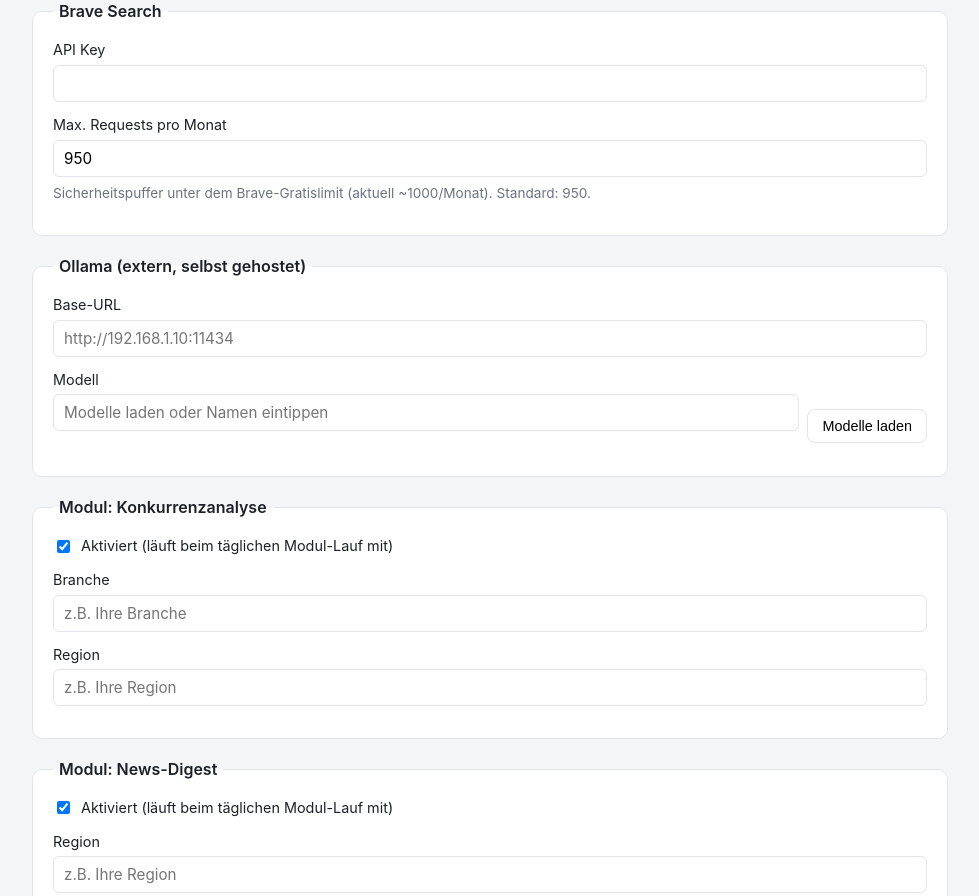
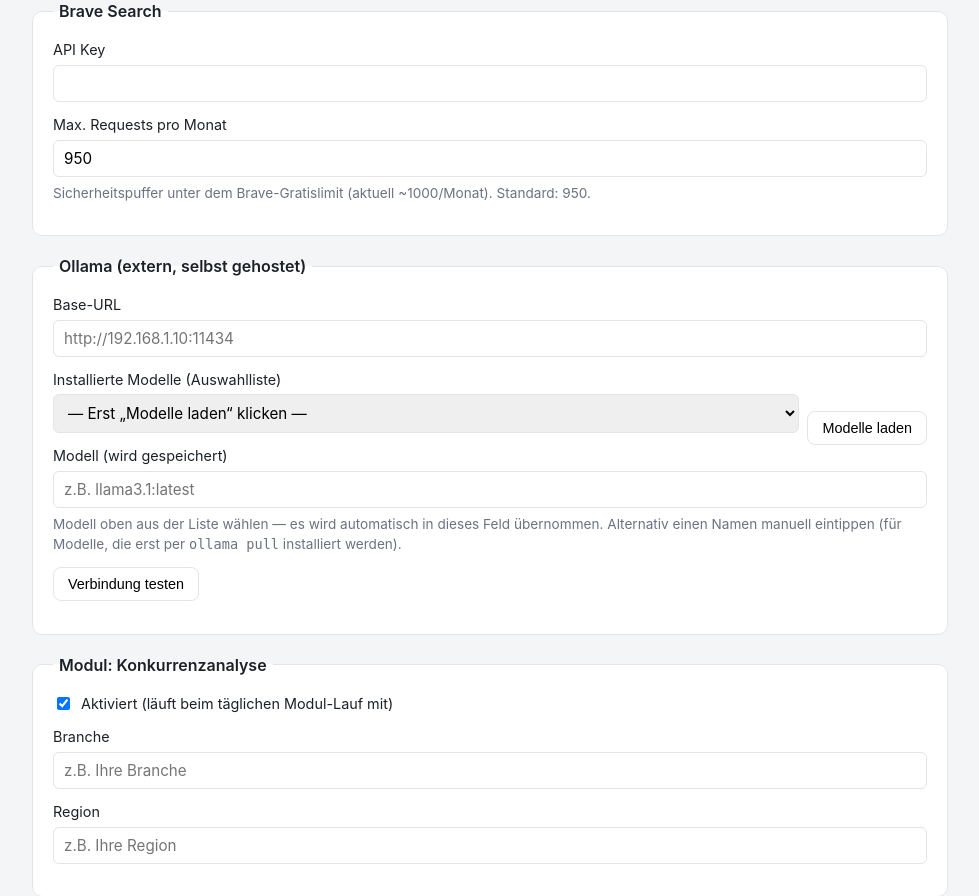
Before and after one commit to HatchetMan111/BraveResearchProxmox, a FastAPI app: page /settings in a window 1280 px wide. Shown: the part 136-1032 px from the top of the page, without its empty margins (150-1129 px from the left). Run offline with FastAPI, Linux system fonts and the light colour scheme.

Commit message:
Fix: Ollama-Modellauswahl als echtes Dropdown, 404-Fehler verständlich + Verbindungstest

```diff
--- a/app/web/server.py
+++ b/app/web/server.py
@@ -122,7 +122,7 @@
     raw_cfg["brave"]["api_key"] = get("brave_api_key", raw_cfg["brave"].get("api_key", ""))
     raw_cfg["brave"]["max_requests_per_month"] = int(get("brave_max_requests_per_month", "950") or 950)
 
-    raw_cfg["ollama"]["base_url"] = get("ollama_base_url")
+    raw_cfg["ollama"]["base_url"] = get("ollama_base_url").rstrip("/")
     raw_cfg["ollama"]["model"] = get("ollama_model")
 
     comp = raw_cfg["modules"].setdefault("competitor_analysis", {})
@@ -171,6 +171,75 @@
         return JSONResponse({"models": [], "error": f"Ollama nicht erreichbar: {exc}"})
     except ValueError:
         return JSONResponse({"models": [], "error": "Unerwartete Antwort von Ollama."})
+
+
+@app.get("/api/ollama-test")
+def api_ollama_test(base_url: str = "", model: str = ""):
+    """Prüft vor dem Speichern/Lauf, ob Base-URL erreichbar ist und das Modell
+    dort installiert ist. Gibt klares Feedback statt dem kryptischen
+    '404 Client Error for /api/generate' erst beim nächtlichen Lauf."""
+    url = (base_url or "").strip().rstrip("/")
+    name = (model or "").strip()
+    if not url:
+        return JSONResponse({"ok": False, "message": "Keine Ollama-URL angegeben."})
+    if not name:
+        return JSONResponse({"ok": False, "message": "Kein Modell angegeben."})
+    try:
+        resp = requests.get(f"{url}/api/tags", timeout=8)
+        resp.raise_for_status()
+        data = resp.json()
+        models = sorted({m.get("name") for m in data.get("models", []) if m.get("name")})
+    except requests.RequestException as exc:
+        return JSONResponse(
+            {
+                "ok": False,
+                "message": f"Ollama unter {url} nicht erreichbar: {exc}. "
+                "Läuft Ollama? Stimmt IP/Port? Erreichbar vom LXC aus?",
+            }
+        )
+    except ValueError:
+        return JSONResponse({"ok": False, "message": "Unerwartete Antwort von Ollama (/api/tags)."})
+
+    # "llama3.1" soll auch "llama3.1:latest" treffen
+    def _base(n: str) -> str:
+        return n.split(":")[0].lower()
+
+    match = name in models or any(_base(m) == _base(name) for m in models)
+    if not match:
+        shown = ", ".join(models[:10]) if models else "keine"
+        return JSONResponse(
+            {
+                "ok": False,
+                "models": models,
+                "message": f"Modell '{name}' ist auf {url} NICHT installiert. "
+                f"Installiert: {shown}. "
+                f"Auf dem Ollama-Host 'ollama pull {name}' ausführen "
+                f"oder ein installiertes Modell aus der Liste wählen.",
+            }
+        )
+
+    # Optionaler Tiefen-Check per /api/show (ältere Ollama-Versionen ohne
+    # diesen Endpunkt gelten bei Tags-Treffer trotzdem als OK).
+    try:
+        show = requests.post(f"{url}/api/show", json={"name": name}, timeout=15)
+        if show.status_code == 404:
+            return JSONResponse(
+                {
+                    "ok": False,
+                    "models": models,
+                    "message": f"Modell '{name}' meldet 404 per /api/show "
+                    f"-- exakten Namen aus der Liste übernehmen.",
+                }
+            )
+        show.raise_for_status()
+    except requests.RequestException:
+        pass  # Tags-Treffer reicht als Positiv-Signal
+    except ValueError:
+        pass
+
+    return JSONResponse(
+        {"ok": True, "models": models, "message": f"✔ OK: '{name}' auf {url} bereit."}
+    )
 
 
 def _execute_run(module_name: str) -> None:
--- a/app/web/templates/settings.html
+++ b/app/web/templates/settings.html
@@ -25,15 +25,24 @@
     </label>
     <div class="model-row">
       <div>
-        <label>Modell
-          <input type="text" id="ollama_model" name="ollama_model" list="ollama-models-list"
-                 value="{{ cfg.ollama.model }}" placeholder="Modelle laden oder Namen eintippen">
-          <datalist id="ollama-models-list"></datalist>
+        <label>Installierte Modelle (Auswahlliste)
+          <select id="ollama_model_select">
+            <option value="">— Erst „Modelle laden“ klicken —</option>
+          </select>
         </label>
       </div>
       <button type="button" class="btn" id="load-models-btn">Modelle laden</button>
     </div>
-    <p class="model-status" id="model-status"></p>
+    <label>Modell (wird gespeichert)
+      <input type="text" id="ollama_model" name="ollama_model"
+             value="{{ cfg.ollama.model }}" placeholder="z.B. llama3.1:latest">
+    </label>
+    <p class="hint">Modell oben aus der Liste wählen — es wird automatisch in dieses Feld übernommen. Alternativ einen Namen manuell eintippen (für Modelle, die erst per <code>ollama pull</code> installiert werden).</p>
+    <div class="model-row">
+      <button type="button" class="btn" id="test-ollama-btn">Verbindung testen</button>
+    </div>
+    <p class="model-status" id="model-status" aria-live="polite"></p>
+    <p class="model-status" id="ollama-test-status" aria-live="polite"></p>
   </fieldset>
 
   <fieldset>
@@ -102,37 +111,119 @@
 (function () {
   const baseUrlInput = document.getElementById("ollama_base_url");
   const modelInput = document.getElementById("ollama_model");
-  const datalist = document.getElementById("ollama-models-list");
+  const modelSelect = document.getElementById("ollama_model_select");
   const statusEl = document.getElementById("model-status");
+  const testStatusEl = document.getElementById("ollama-test-status");
   const loadBtn = document.getElementById("load-models-btn");
+  const testBtn = document.getElementById("test-ollama-btn");
+
+  function setStatus(el, msg, ok) {
+    el.textContent = msg;
+    el.style.color = ok === true ? "var(--ok)" : ok === false ? "var(--error)" : "";
+  }
+
+  function fillSelect(models) {
+    const current = modelInput.value.trim();
+    modelSelect.innerHTML = "";
+    const placeholder = document.createElement("option");
+    placeholder.value = "";
+    placeholder.textContent = models.length
+      ? "— Modell wählen (übernimmt ins Feld unten) —"
+      : "— Keine Modelle gefunden —";
+    modelSelect.appendChild(placeholder);
+    models.forEach(function (name) {
+      const opt = document.createElement("option");
+      opt.value = name;
+      opt.textContent = name;
+      modelSelect.appendChild(opt);
+    });
+    // Bereits gespeicherten Wert vorauswählen, auch wenn er (noch) nicht
+    // in der Serverliste steht (z.B. manuell eingetippt).
+    if (current && !models.includes(current)) {
+      const opt = document.createElement("option");
+      opt.value = current;
+      opt.textContent = current + " (gespeichert)";
+      modelSelect.appendChild(opt);
+    }
+    if (current) {
+      modelSelect.value = current;
+    }
+  }
 
   async function loadModels() {
     const baseUrl = baseUrlInput.value.trim();
     if (!baseUrl) {
-      statusEl.textContent = "Erst eine Ollama Base-URL eintragen.";
+      setStatus(statusEl, "Erst eine Ollama Base-URL eintragen.", false);
       return;
     }
-    statusEl.textContent = "Lade Modelle …";
+    setStatus(statusEl, "Lade Modelle …");
+    loadBtn.disabled = true;
     try {
       const resp = await fetch("/api/ollama-models?base_url=" + encodeURIComponent(baseUrl));
       const data = await resp.json();
-      datalist.innerHTML = "";
       if (data.models && data.models.length) {
-        data.models.forEach(function (name) {
-          const opt = document.createElement("option");
-          opt.value = name;
-          datalist.appendChild(opt);
-        });
-        statusEl.textContent = data.models.length + " installierte(s) Modell(e) gefunden -- aus der Liste wählen oder eigenen Namen eintippen.";
+        fillSelect(data.models);
+        setStatus(statusEl, data.models.length + " installierte(s) Modell(e) gefunden — oben aus der Liste wählen, es wird ins Feld darunter übernommen.", true);
       } else {
-        statusEl.textContent = data.error || "Keine Modelle gefunden -- Namen manuell eintippen.";
+        fillSelect([]);
+        setStatus(statusEl, (data.error || "Keine Modelle gefunden — Namen manuell eintippen."), false);
       }
     } catch (err) {
-      statusEl.textContent = "Ollama nicht erreichbar -- Modellnamen manuell eintippen.";
+      fillSelect([]);
+      setStatus(statusEl, "Ollama nicht erreichbar — Modellnamen manuell eintippen.", false);
+    } finally {
+      loadBtn.disabled = false;
     }
   }
 
+  async function testConnection() {
+    const baseUrl = baseUrlInput.value.trim();
+    const model = modelInput.value.trim();
+    if (!baseUrl) {
+      setStatus(testStatusEl, "Erst eine Ollama Base-URL eintragen.", false);
+      return;
+    }
+    if (!model) {
+      setStatus(testStatusEl, "Erst ein Modell wählen oder eintippen.", false);
+      return;
+    }
+    setStatus(testStatusEl, "Teste Verbindung …");
+    testBtn.disabled = true;
+    try {
+      const resp = await fetch(
+        "/api/ollama-test?base_url=" + encodeURIComponent(baseUrl) +
+        "&model=" + encodeURIComponent(model)
+      );
+      const data = await resp.json();
+      setStatus(testStatusEl, data.message || (data.ok ? "OK" : "Fehler"), data.ok);
+    } catch (err) {
+      setStatus(testStatusEl, "Test fehlgeschlagen: Server nicht erreichbar.", false);
+    } finally {
+      testBtn.disabled = false;
+    }
+  }
+
+  // ECHTES Dropdown: Auswahl übernimmt den Wert ins Textfeld (das gespeichert wird).
+  modelSelect.addEventListener("change", function () {
+    if (modelSelect.value) {
+      modelInput.value = modelSelect.value;
+      setStatus(statusEl, "Modell '" + modelSelect.value + "' gewählt — unten auf Speichern klicken.", true);
+    }
+  });
+
+  // Tippt man manuell, Select nachführen falls der Name in der Liste ist.
+  modelInput.addEventListener("input", function () {
+    const v = modelInput.value.trim();
+    const exists = Array.from(modelSelect.options).some(function (o) { return o.value === v; });
+    if (exists) {
+      modelSelect.value = v;
+    } else if (modelSelect.options.length) {
+      modelSelect.value = "";
+    }
+  });
+
   loadBtn.addEventListener("click", loadModels);
+  testBtn.addEventListener("click", testConnection);
   if (baseUrlInput.value.trim()) {
     loadModels();
   }
```
Also changed, not shown: app/ollama_client.py (+66 -4 lines).
